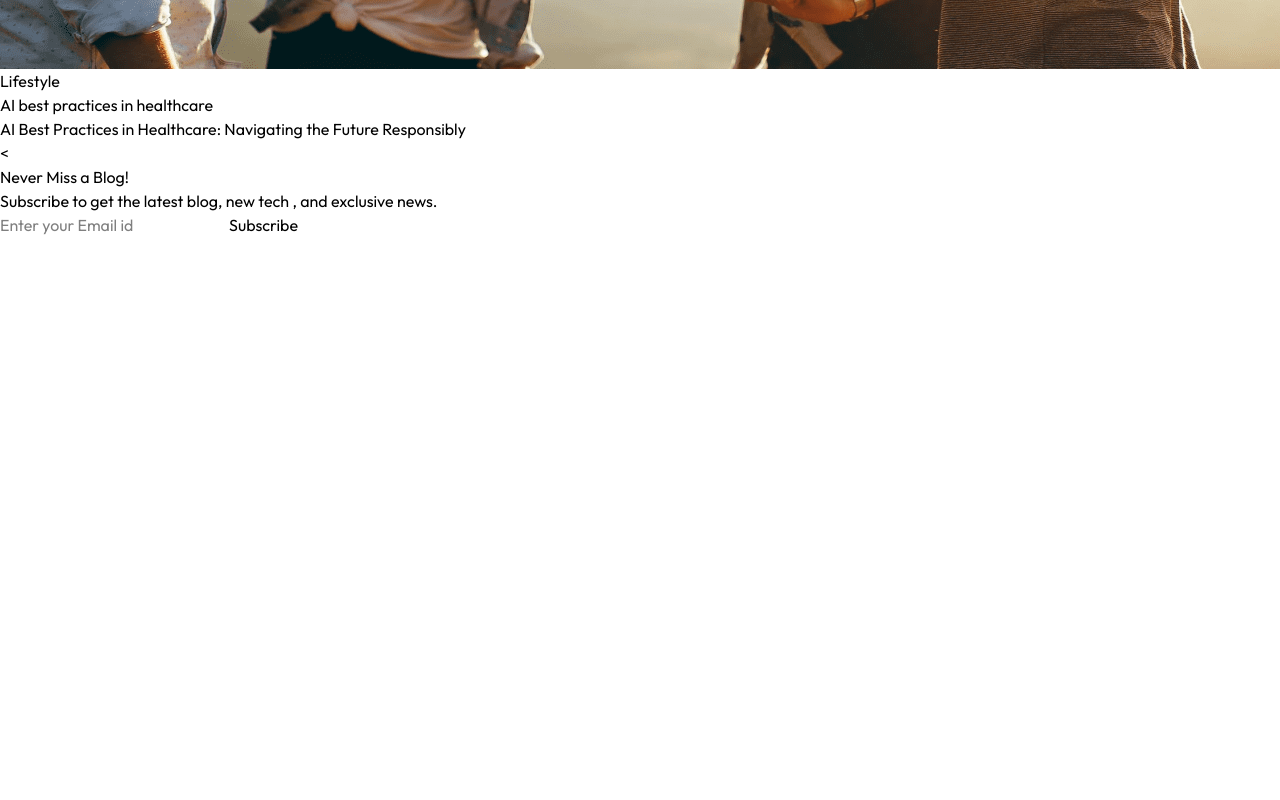
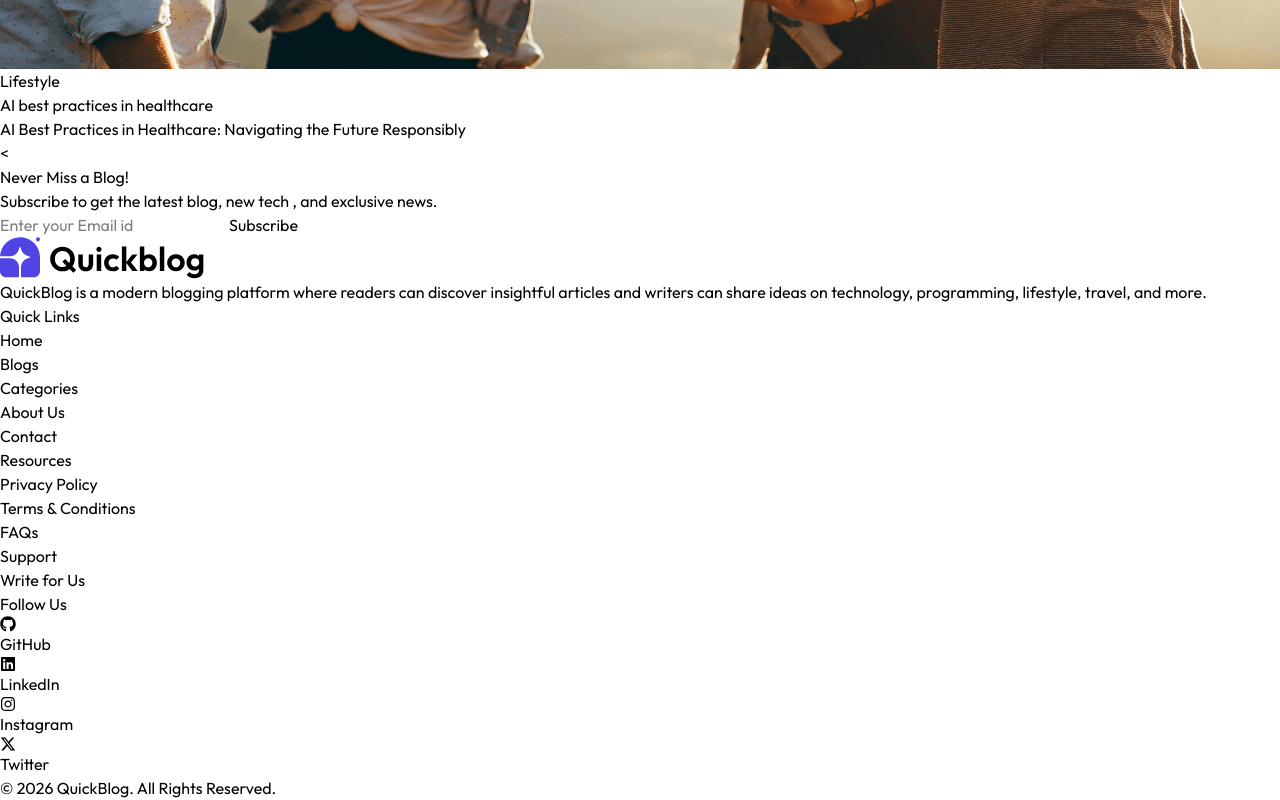
Before and after one commit to rohitjaiswal975/CollegeProject, a React (Vite) app: page / in a window 1280 px wide. Shown: the part 9079-9879 px from the top of the page. Before the commit the page ends 9316 px from the top, so only its background shows below. Built offline with nearby package versions, Linux system fonts and the light colour scheme.

Commit message:
Updated'

```diff
--- a/package.json
+++ b/package.json
@@ -13,6 +13,7 @@
     "motion": "^13.0.0",
     "react": "^19.2.8",
     "react-dom": "^19.2.8",
+    "react-icons": "^5.7.0",
     "react-router-dom": "^7.18.2"
   },
   "devDependencies": {
--- a/src/assets/assets.js
+++ b/src/assets/assets.js
@@ -242,18 +242,3 @@ export const dashboard_data = {
     "drafts": 0,
     "recentBlogs": blog_data.slice(0, 5),
 }
-
-export const footer_data = [
-      {
-          title: "Quick Links",
-          links: ["Home", "Best Sellers", "Offers & Deals", "Contact Us", "FAQs"]
-      },
-      {
-          title: "Need Help?",
-          links: ["Delivery Information", "Return & Refund Policy", "Payment Methods", "Track your Order", "Contact Us"]
-      },
-      {
-          title: "Follow Us",
-          links: ["Instagram", "Twitter", "Facebook", "YouTube"]
-      }
-  ];
--- a/src/components/Footer.jsx
+++ b/src/components/Footer.jsx
@@ -1,10 +1,152 @@
+import { assets } from "../assets/assets";
+import { FaGithub, FaLinkedin, FaInstagram, FaXTwitter } from "react-icons/fa6";
 
 const Footer = () => {
   return (
-    <footer className="px-6 md:px-16 lg:px-24 xl:px-32 bg-primary/5">
+    <footer className="bg-primary/5 border-t border-gray-200">
+      <div className="max-w-7xl mx-auto px-6 sm:px-10 lg:px-20 py-12">
+        <div className="grid grid-cols-1 sm:grid-cols-2 lg:grid-cols-4 gap-10">
+          {/* Logo & Description */}
+          <div className="lg:col-span-1">
+            <img src={assets.logo} alt="QuickBlog Logo" className="w-36 mb-5" />
 
+            <p className="text-gray-600 text-sm leading-7">
+              QuickBlog is a modern blogging platform where readers can discover
+              insightful articles and writers can share ideas on technology,
+              programming, lifestyle, travel, and more.
+            </p>
+          </div>
+
+          {/* Quick Links */}
+          <div>
+            <h3 className="text-lg font-semibold text-black mb-4">
+              Quick Links
+            </h3>
+
+            <ul className="space-y-3 text-gray-600">
+              <li>
+                <a href="/" className="hover:text-primary transition">
+                  Home
+                </a>
+              </li>
+              <li>
+                <a href="/blogs" className="hover:text-primary transition">
+                  Blogs
+                </a>
+              </li>
+              <li>
+                <a href="#" className="hover:text-primary transition">
+                  Categories
+                </a>
+              </li>
+              <li>
+                <a href="#" className="hover:text-primary transition">
+                  About Us
+                </a>
+              </li>
+              <li>
+                <a href="#" className="hover:text-primary transition">
+                  Contact
+                </a>
+              </li>
+            </ul>
+          </div>
+
+          {/* Resources */}
+          <div>
+            <h3 className="text-lg font-semibold text-black mb-4">Resources</h3>
+
+            <ul className="space-y-3 text-gray-600">
+              <li>
+                <a href="#" className="hover:text-primary transition">
+                  Privacy Policy
+                </a>
+              </li>
+              <li>
+                <a href="#" className="hover:text-primary transition">
+                  Terms & Conditions
+                </a>
+              </li>
+              <li>
+                <a href="#" className="hover:text-primary transition">
+                  FAQs
+                </a>
+              </li>
+              <li>
+                <a href="#" className="hover:text-primary transition">
+                  Support
+                </a>
+              </li>
+              <li>
+                <a href="#" className="hover:text-primary transition">
+                  Write for Us
+                </a>
+              </li>
+            </ul>
+          </div>
+
+          {/* Follow Us */}
+          <div>
+            <h3 className="text-lg font-semibold text-black mb-4">Follow Us</h3>
+
+            <ul className="space-y-3 text-gray-600">
+              <li>
+                <a
+                  href="https://github.com"
+                  target="_blank"
+                  rel="noopener noreferrer"
+                  className="hover:text-primary transition"
+                >
+                  <FaGithub />
+                  GitHub
+                </a>
+              </li>
+              <li>
+                <a
+                  href="https://linkedin.com"
+                  target="_blank"
+                  rel="noopener noreferrer"
+                  className="hover:text-primary transition"
+                >
+                  <FaLinkedin />
+                  LinkedIn
+                </a>
+              </li>
+              <li>
+                <a
+                  href="https://instagram.com"
+                  target="_blank"
+                  rel="noopener noreferrer"
+                  className="hover:text-primary transition"
+                >
+                  <FaInstagram />
+                  Instagram
+                </a>
+              </li>
+              <li>
+                <a
+                  href="https://twitter.com"
+                  target="_blank"
+                  rel="noopener noreferrer"
+                  className="hover:text-primary transition"
+                >
+                  <FaXTwitter />
+                  Twitter
+                </a>
+              </li>
+            </ul>
+          </div>
+        </div>
+
+        {/* Copyright */}
+        <div className="border-t border-gray-300 mt-10 pt-6">
+          <p className="text-center text-sm text-gray-500">
+            © 2026 QuickBlog. All Rights Reserved.
+          </p>
+        </div>
+      </div>
     </footer>
-  )
-}
+  );
+};
 
-export default Footer
+export default Footer;
--- a/src/pages/Home.jsx
+++ b/src/pages/Home.jsx
@@ -1,4 +1,5 @@
 import Bloglist from "../components/Bloglist";
+import Footer from "../components/Footer";
 import Header from "../components/Header";
 import Navbar from "../components/Navbar";
 import Newsletter from "../components/Newsletter";
@@ -10,6 +11,7 @@ const Home = () => {
       <Header />
       <Bloglist />
       <Newsletter />
+      <Footer />
     </>
   );
 };
```
Also changed, not shown: 1 other file (tests, documents, lock files or other folders).
